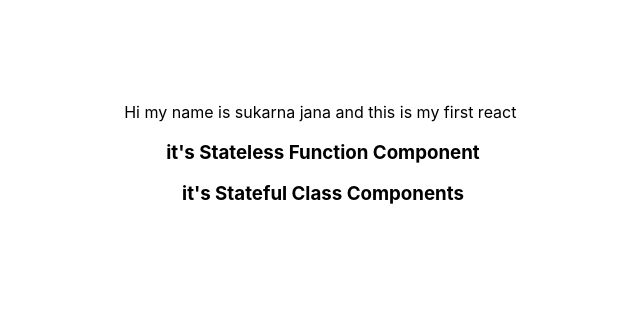
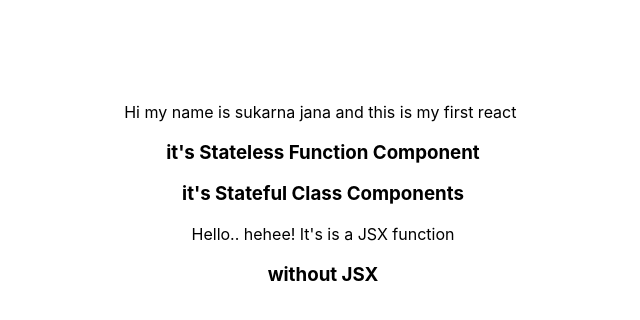
Before and after one commit to Sukarnascience/Full-Stack_JS-React, a React (Create React App) app in the folder demo/: page / in a window 1280 px wide. Shown: the top 320 px of the page, without its empty margins (317-957 px from the left). Built offline with nearby package versions, Linux system fonts and the light colour scheme.

Commit message:
JSX vs without JSX

```diff
--- a/demo/src/App.js
+++ b/demo/src/App.js
@@ -3,6 +3,8 @@ import React from 'react';
 import Greet from './components/greet';
 import Welcome from './components/welcome';
 import Typical from 'react-typical';
+import Hello from './components/hello';
+import Hellohi from './components/hellohi';
 //import React,{Component} from 'react';
 //import {greet} from './components/greet';
 
@@ -30,6 +32,8 @@ function App() {
         />
       <Greet />
       <Welcome />
+      <Hello />
+      <Hellohi />
     </div>
   );
 }
--- /dev/null
+++ b/demo/src/components/hello.js
@@ -0,0 +1,10 @@
+// with JSX
+import React from "react";
+
+const Hello = () => {
+    return(
+        <p>Hello.. hehee! It's is a JSX function</p>
+    );
+}
+
+export default Hello;
--- /dev/null
+++ b/demo/src/components/hellohi.js
@@ -0,0 +1,7 @@
+import React from "react";
+
+const Hellohi = () => {
+    return React.createElement('div',null,React.createElement('h3',null,"without JSX"))
+}
+
+export default Hellohi;
```
Also changed, not shown: 1 other file (tests, documents, lock files or other folders).
